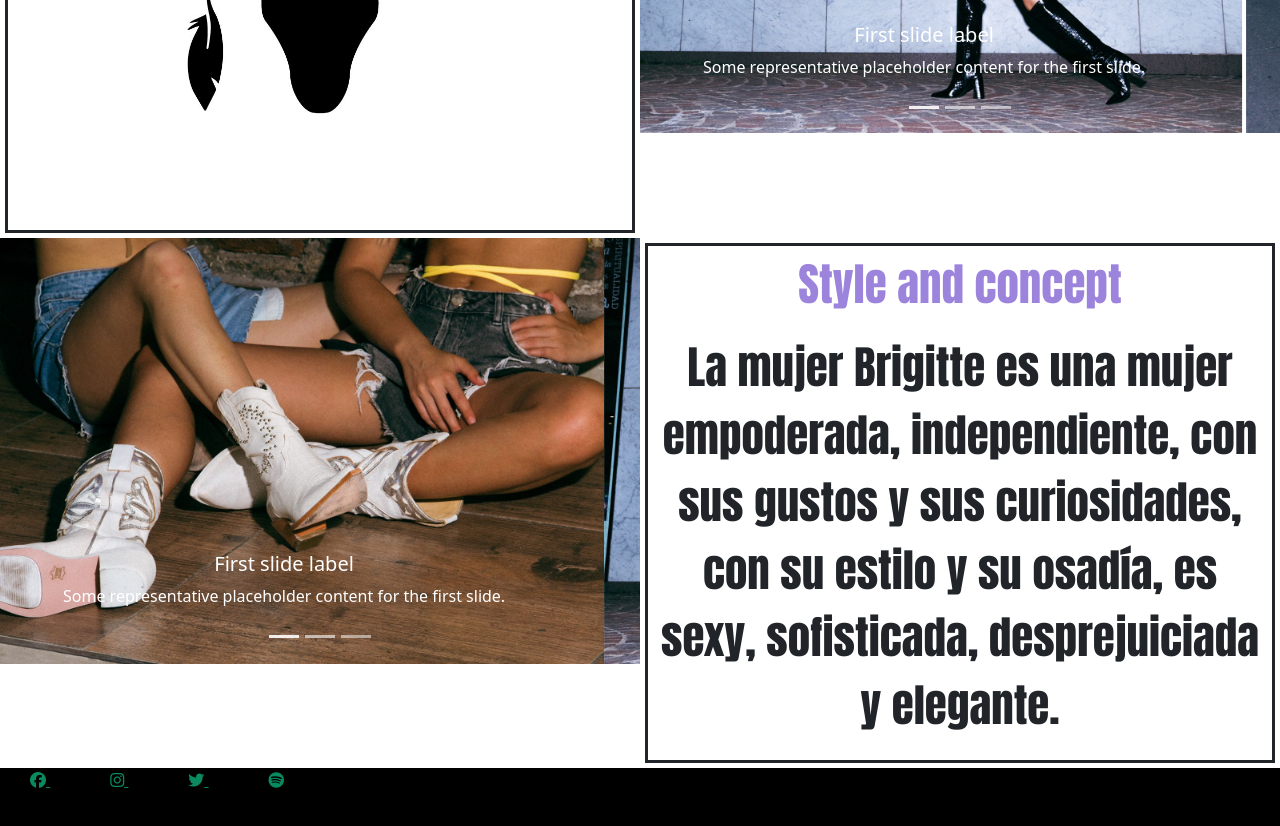
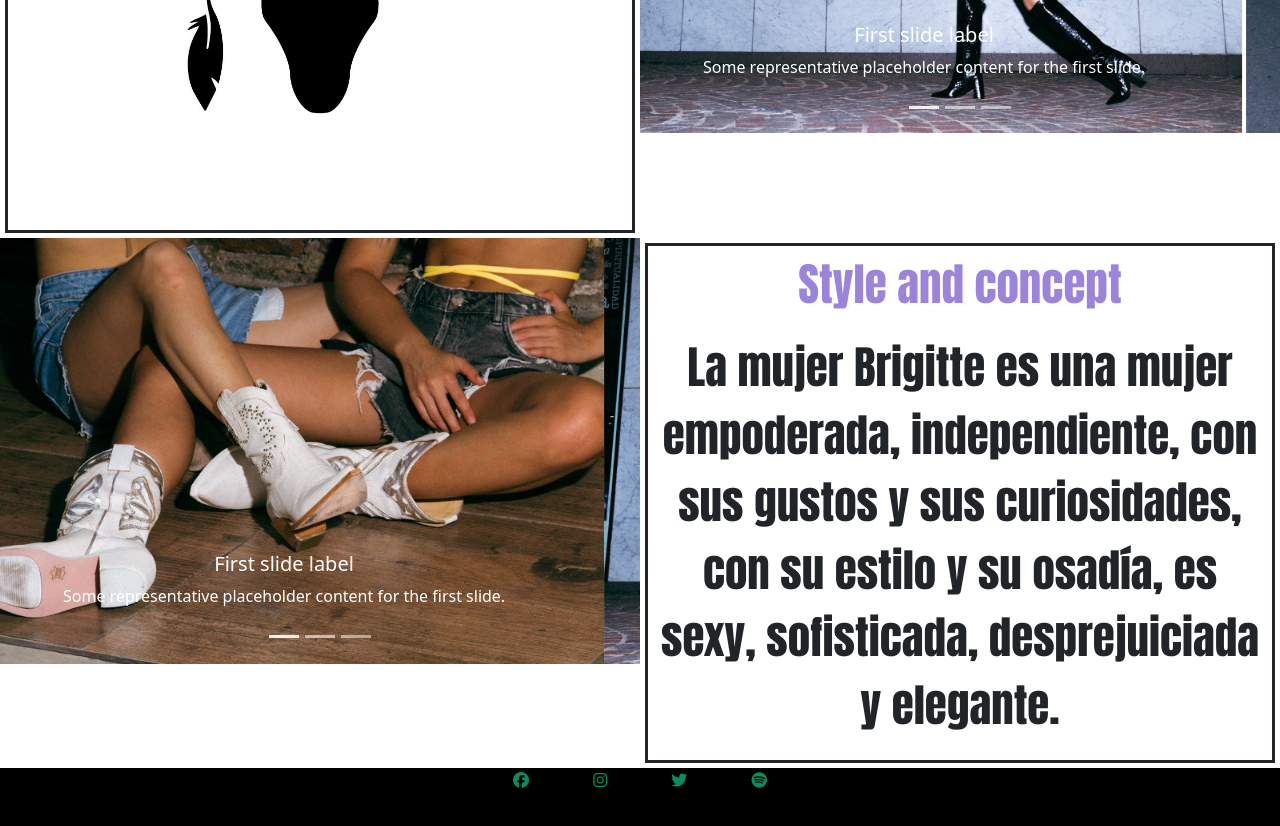
Before and after one commit to RICARDOQUINTANA22/entregas-coder2, a website: page index.html in a window 1280 px wide. Shown: the part 491-1317 px from the top of the page. Drawn offline with nearby package versions, Linux system fonts and the light colour scheme; a web font is replaced by a local one.

Commit message:
cambios en footer.

```diff
--- a/index.html
+++ b/index.html
@@ -168,7 +168,7 @@
   </div>
       <footer>
         <div class="row">
-          <div class="col">
+          <div class="footer-redes">
             <a class="redes-facebook" href="https://es-la.facebook.com/">
               <i class="fa-brands fa-facebook"></i>
             </a>
--- a/scss/main.scss
+++ b/scss/main.scss
@@ -52,6 +52,10 @@ nav img {
 footer {
     background-color: black;
     height: 60px;
+    text-align: center;
+}
+.footer-redes {
+    align-items: center;
 }
 header {
     height: 60px;
--- a/scss/variables.scss
+++ b/scss/variables.scss
@@ -4,7 +4,9 @@ $lista-redes: twitter, facebook, instagram, spotify;
     .redes-#{$redes} {
         color: #0a8a5f;
         margin: 30px;
-        width: 45px;
+        width: 200px;
+        height: 200px;
+        text-decoration: none;
 
  }
 }
```
Also changed, not shown: pages/about.html (+3 -1 lines), pages/contact.html (+3 -1 lines), pages/senses.html (+4 -2 lines), pages/store.html (+4 -2 lines), css/maincss.css.
